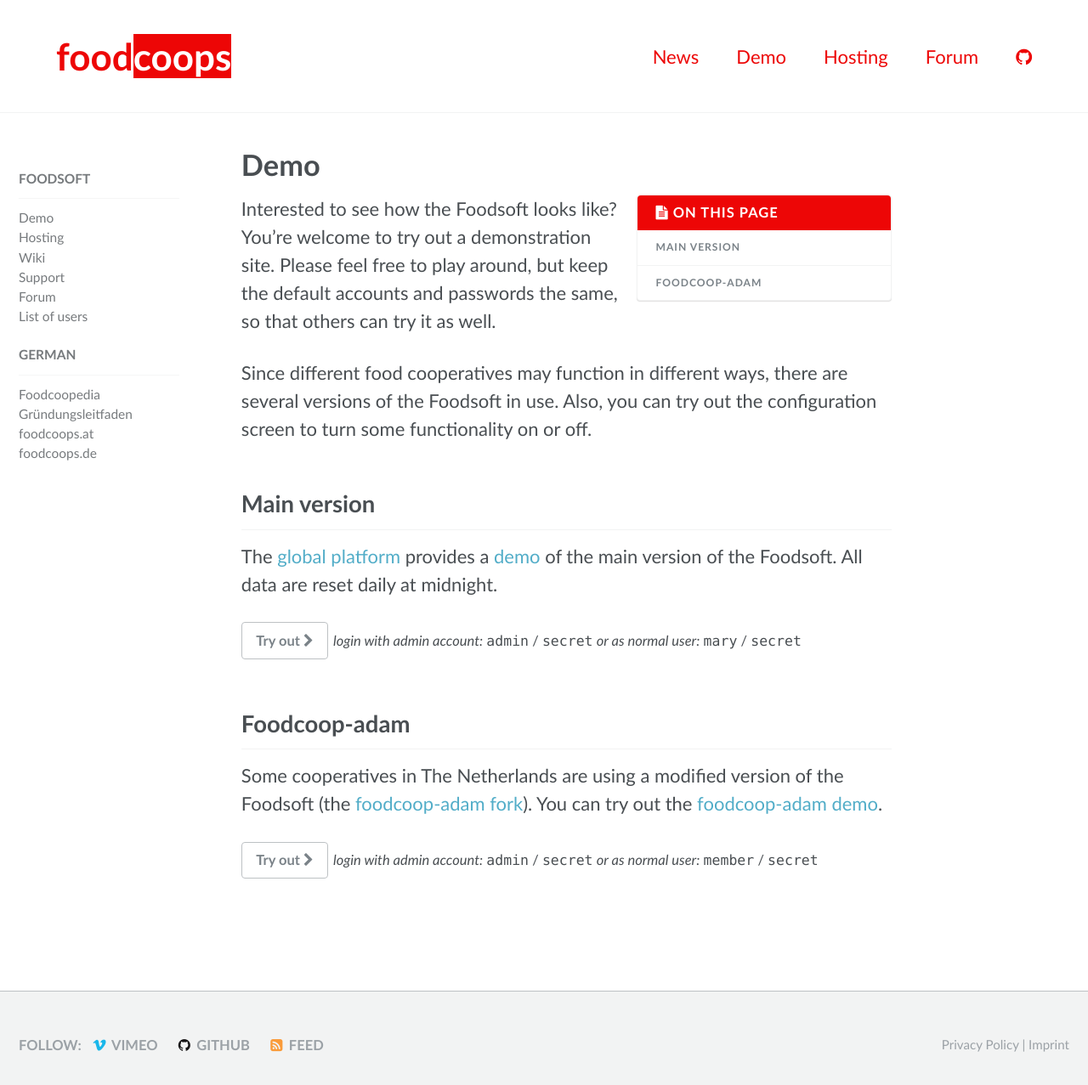
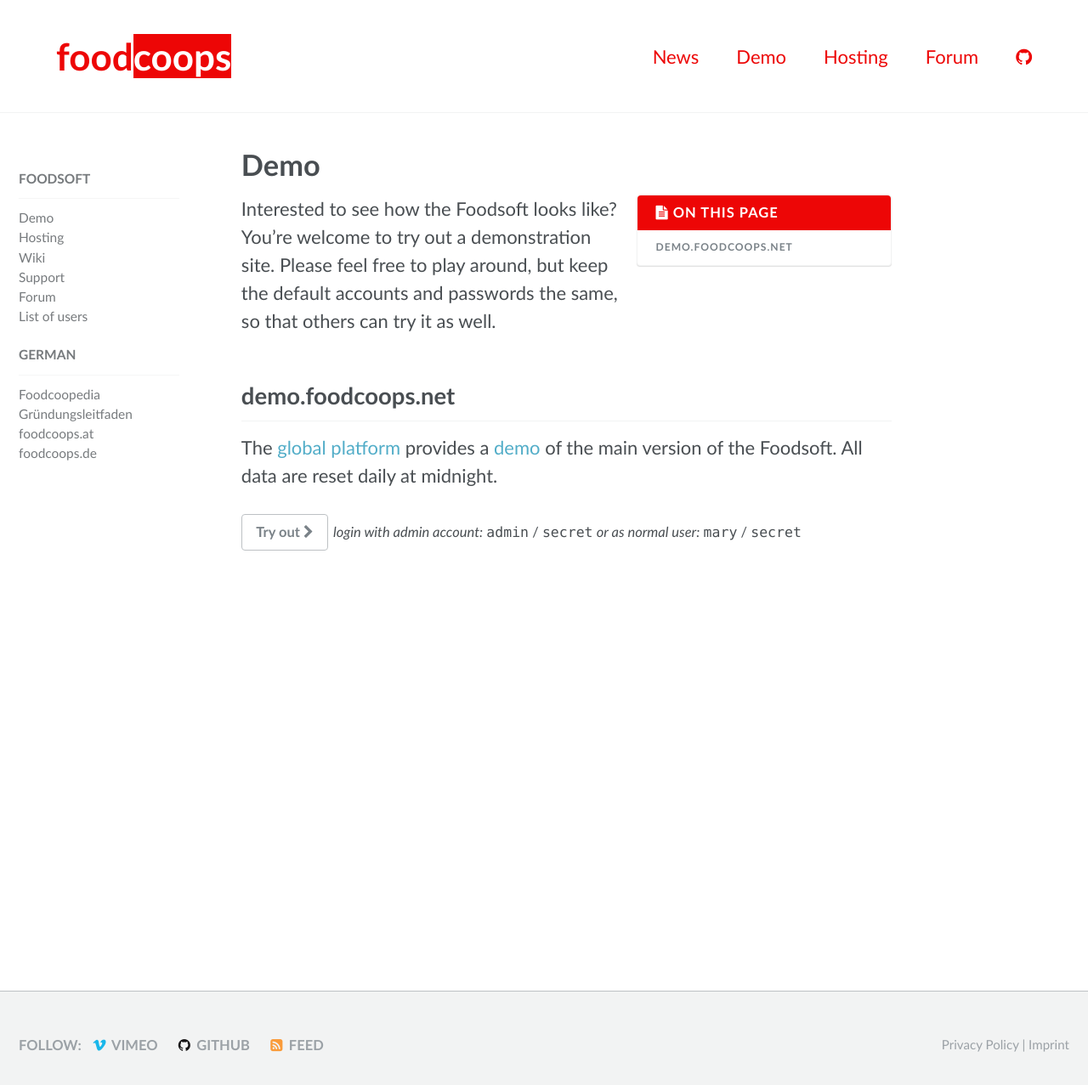
Before and after one commit to foodcoops/foodcoops.github.io, a Jekyll site: the page built from demo.md, in a window 1280 px wide and 1300 px high. Shown: the top 1277 px of the window at 85% size. Built offline with Jekyll 4.4.1, drawn with Linux system fonts in a browser that asks for light colours.

Commit message:
Remove texts about the Foodsoft Adam fork Project is marked as deprecated for a long time now

```diff
--- a/demo.md
+++ b/demo.md
@@ -10,12 +10,7 @@
 demonstration site. Please feel free to play around, but keep the default
 accounts and passwords the same, so that others can try it as well.
 
-Since different food cooperatives may function in different ways, there are
-several versions of the Foodsoft in use. Also, you can try out the configuration
-screen to turn some functionality on or off.
-
-
-## Main version
+## demo.foodcoops.net
 
 The [global platform](/global-foodsoft-platform) provides a [demo](https://demo.foodcoops.net)
 of the main version of the Foodsoft. All data are reset daily at midnight.
@@ -25,16 +20,3 @@
   _login with admin account:_ `admin` / `secret`
   _or as normal user:_ `mary` / `secret`
 </small>
-
-
-## Foodcoop-adam
-
-Some cooperatives in The Netherlands are using a modified version of the Foodsoft
-(the [foodcoop-adam fork](https://github.com/foodcoop-adam/foodsoft)). You can
-try out the [foodcoop-adam demo](https://order.voedselcollectief.org/foodsoft/demo).
-
-<a href="https://order.voedselcollectief.org/foodsoft/demo" rel="nofollow" class="btn btn--inverse">Try out <i class="fa fa-chevron-right"></i></a>
-<small>
-  _login with admin account:_ `admin` / `secret`
-  _or as normal user:_ `member` / `secret`
-</small>
```
Also changed, not shown: foodsoft-hosting.md (+0 -16 lines).
